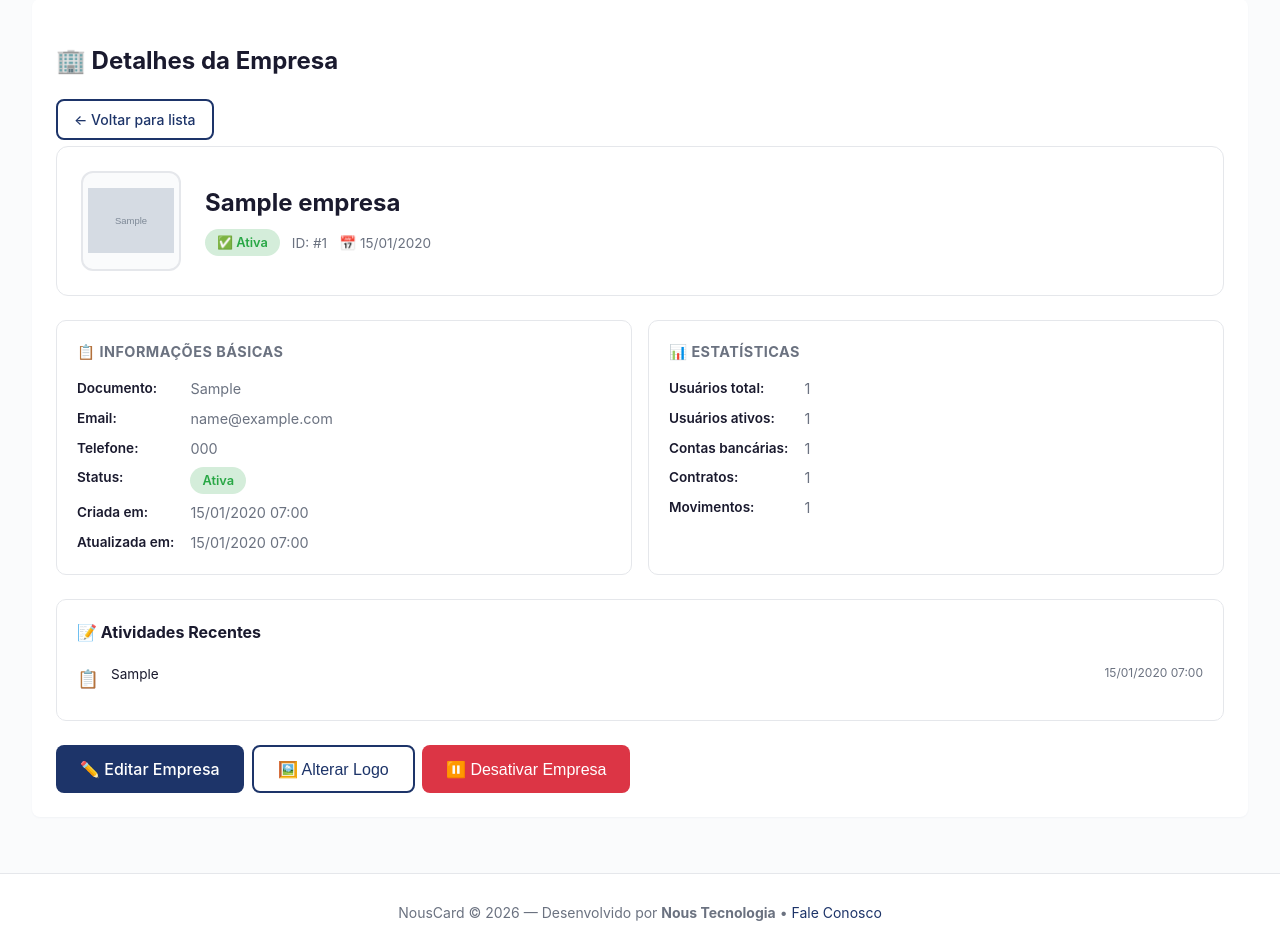
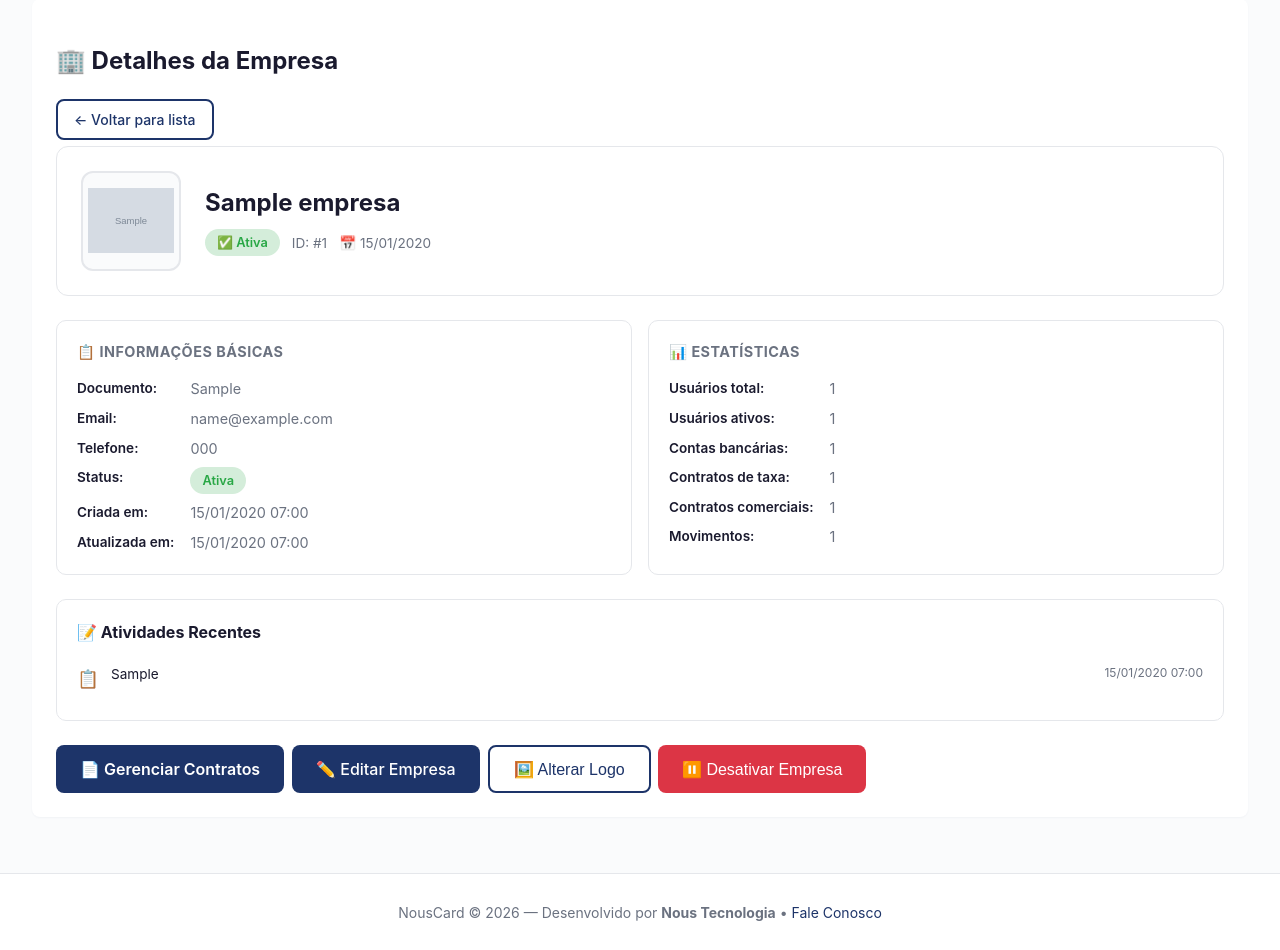
Before and after one commit to WilsonNous/NousCard, a Flask app: page /empresas/1 in a window 1280 px wide. Shown: the part 181-1131 px from the top of the page. Run offline with Flask 3, Linux system fonts and the light colour scheme; a user stored in the database is signed in; tables that the repository leaves empty hold one stand-in row (values such as "Sample post"); grey boxes marked "Sample" are stand-in pictures.

Commit message:
Update empresas_detalhes.html

```diff
--- a/templates/empresas_detalhes.html
+++ b/templates/empresas_detalhes.html
@@ -175,6 +216,42 @@
         </div>
     </div>
 
+    <!-- ✅ NOVO: Card de Contrato Ativo -->
+    {% if contratos %}
+        {% set contrato_ativo = None %}
+        {% for c in contratos %}
+            {% if c.status in ['gerado', 'enviado', 'assinado', 'ativo'] and not contrato_ativo %}
+                {% set contrato_ativo = c %}
+            {% endif %}
+        {% endfor %}
+
+        {% if contrato_ativo %}
+        <div class="contrato-ativo-card">
+            <div class="contrato-ativo-info">
+                <div class="label">📄 Contrato Comercial Ativo</div>
+                <div class="numero">{{ contrato_ativo.numero }}</div>
+                <div class="detalhes">
+                    Plano <strong>{{ contrato_ativo.plano | capitalize }}</strong> •
+                    Mensalidade <strong>R$ {{ "%.2f"|format(contrato_ativo.valor_mensal|float) }}</strong> •
+                    Status <strong>{{ contrato_ativo.status | capitalize }}</strong>
+                </div>
+            </div>
+            <div style="display: flex; gap: 0.5rem; flex-wrap: wrap;">
+                {% if contrato_ativo.pdf_base64 %}
+                <a href="{{ url_for('empresas.baixar_contrato_pdf', empresa_id=empresa.id, contrato_id=contrato_ativo.id) }}"
+                   class="nc-btn nc-btn-sm" target="_blank" style="background: var(--primary); color: white;">
+                    📥 Baixar PDF
+                </a>
+                {% endif %}
+                <a href="{{ url_for('empresas.listar_contratos', empresa_id=empresa.id) }}"
+                   class="nc-btn nc-btn-outline nc-btn-sm">
+                    Ver todos os contratos →
+                </a>
+            </div>
+        </div>
+        {% endif %}
+    {% endif %}
+
     <!-- Cards de detalhes -->
     <div class="detail-grid">
         <div class="detail-card">
@@ -218,8 +295,11 @@
                 <dt>Contas bancárias:</dt>
                 <dd>{{ empresa.contas_bancarias | length if empresa.contas_bancarias else 0 }}</dd>
 
-                <dt>Contratos:</dt>
+                <dt>Contratos de taxa:</dt>
                 <dd>{{ empresa.contratos | length if empresa.contratos else 0 }}</dd>
+
+                <dt>Contratos comerciais:</dt>
+                <dd>{{ contratos | length if contratos else 0 }}</dd>
 
                 <dt>Movimentos:</dt>
                 <dd>{{ empresa.movimentos_adquirente | length if empresa.movimentos_adquirente else 0 }}</dd>
@@ -249,6 +330,12 @@
 
     <!-- Barra de ações -->
     <div class="action-bar">
+        <!-- ✅ NOVO: Botão de Contratos em destaque -->
+        <a href="{{ url_for('empresas.listar_contratos', empresa_id=empresa.id) }}"
+           class="nc-btn" style="background: var(--primary); color: white; font-weight: 600;">
+            📄 Gerenciar Contratos
+        </a>
+
         <a href="{{ url_for('empresas.editar_empresa', empresa_id=empresa.id) }}" class="nc-btn nc-btn-primary">
             ✏️ Editar Empresa
         </a>
```
Also changed, not shown: other parts of templates/empresas_detalhes.html (+42 -0 lines).
